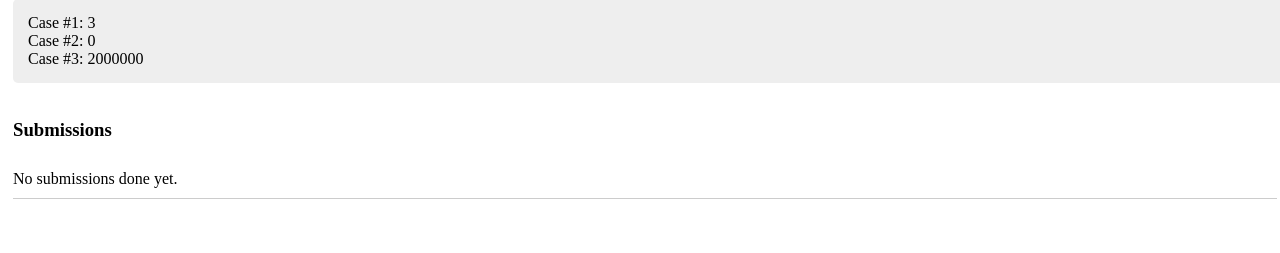
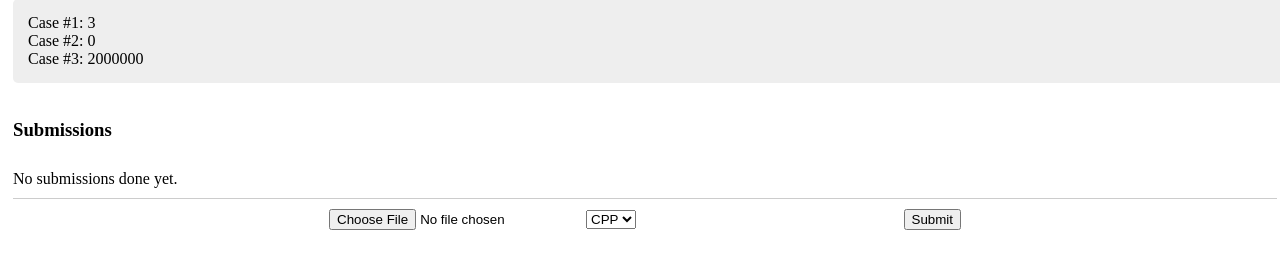
Before and after one commit to paulkoba/quickcode, a Django app: page /problem/0f1afbcd-6419-4200-ba47-4aca339fe982 in a window 1280 px wide. Shown: the part 564-817 px from the top of the page. Before the commit the page ends 763 px from the top, so only its background shows below. Run offline with Django 3.2, Linux system fonts and the light colour scheme; data comes from the database, SQL or seed files in the repository; both versions use the stored data as it was after the commit; data that the repository does not hold is empty.

Commit message:
Executing user-generated apps implemented

```diff
--- /dev/null
+++ b/quickcode/website/forms.py
@@ -0,0 +1,12 @@
+from django import forms
+from django.utils.translation import gettext_lazy as _
+
+
+LANGUAGE = (
+    (1, _("CPP")),
+)
+
+
+class SubmissionForm(forms.Form):
+    file = forms.FileField(label="")
+    language = forms.ChoiceField(choices=LANGUAGE, label="", widget=forms.Select())
--- a/quickcode/website/models.py
+++ b/quickcode/website/models.py
@@ -1,11 +1,10 @@
+import uuid
 from django.db import models
-import uuid
 from django.utils.translation import gettext_lazy as _
 
 
 class Problem(models.Model):
     """Model representing a problem."""
-
     id = models.UUIDField(primary_key=True, default=uuid.uuid4, help_text='Unique ID for this particular problem')
     name = models.CharField(max_length=255, help_text='Problem name')
     description = models.TextField()
@@ -16,7 +15,6 @@ class Problem(models.Model):
 
 class TestCase(models.Model):
     """Model representing a test case for a particular problem."""
-
     id = models.UUIDField(primary_key=True, default=uuid.uuid4, help_text='Unique ID for this particular problem')
     input = models.TextField()
     output = models.TextField()
@@ -24,10 +22,16 @@ class TestCase(models.Model):
     executionLimit = models.IntegerField()
 
 
+def location(instance, filename):
+    return '/'.join(['submissions', str(instance.id), 'submission.cpp'])
+
+
 class Submission(models.Model):
     """Model representing a submission for a particular problem."""
     id = models.UUIDField(primary_key=True, default=uuid.uuid4, help_text='Unique ID for this particular submission')
     problem = models.ForeignKey(Problem, on_delete=models.CASCADE)
+
+    file = models.FileField(upload_to=location)
 
     class Result(models.TextChoices):
         SUCCESS = 'S', _('Successful')
--- a/quickcode/website/static/css/styles.css
+++ b/quickcode/website/static/css/styles.css
@@ -28,10 +28,9 @@
 }
 
 #res-cont {
-  margin: 0px;
+  margin: auto;
   padding: 5px;
   /* Use when need to debug main body border: 1px solid brown; */
-  margin: auto;
 }
 
 @media (pointer:none), (pointer:coarse), (max-width: 800px) {
@@ -63,3 +62,17 @@
   width: 100%;
   background-color: #EEE;
 }
+
+.submission-form {
+  padding: 10px;
+  margin: auto;
+  width: 50%;
+}
+
+.submission-form .submission-button {
+  float: right;
+}
+
+.submission-form select {}
+
+.submission-form input {}
--- a/quickcode/website/templates/problem.html
+++ b/quickcode/website/templates/problem.html
@@ -25,5 +25,10 @@
     </div>
   {% endif %}
 
+  <form method="post" enctype="multipart/form-data" class="submission-form">
+    {% csrf_token %}
+    {{ form }}
+    <input class="submission-button" type="submit" value="Submit">
+  </form>
 </div>
 {% endblock %}
--- a/quickcode/website/views.py
+++ b/quickcode/website/views.py
@@ -1,5 +1,7 @@
+from .submission_logic import test_submission
 from django.shortcuts import render
 from .models import Problem, TestCase, Submission
+from .forms import SubmissionForm
 
 
 def index(request):
@@ -14,10 +16,22 @@ def index(request):
 
 
 def problem(request, problem_id):
+    if request.method == 'POST':
+        form = SubmissionForm(request.POST, request.FILES)
+        if not form.is_valid():
+            print(form.errors)
+            return render(request, 'not_found.html')
+        else:
+            submission = Submission(file=form.cleaned_data['file'], problem=Problem.objects.get(id=problem_id))
+            submission.save()
+
+            test_submission(submission, problem_id)
+
     try:
         context = {
             'problem': Problem.objects.get(id=problem_id),
             'submissions': Submission.objects.filter(problem_id=problem_id),
+            'form': SubmissionForm()
         }
         return render(request, 'problem.html', context=context)
 
```
Also changed, not shown: quickcode/website/submission_logic.py (added, +16 -0 lines), quickcode/db.sqlite3, quickcode/website/migrations/0007_submission_file.py (added), 5 other files. Lines whose indentation alone changed are shown as unchanged.
